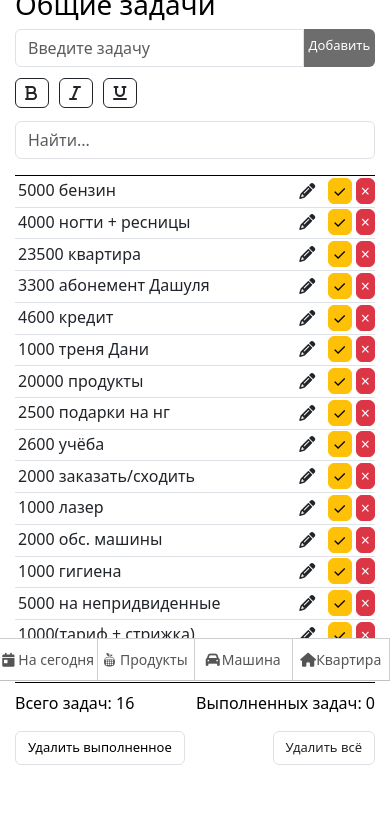
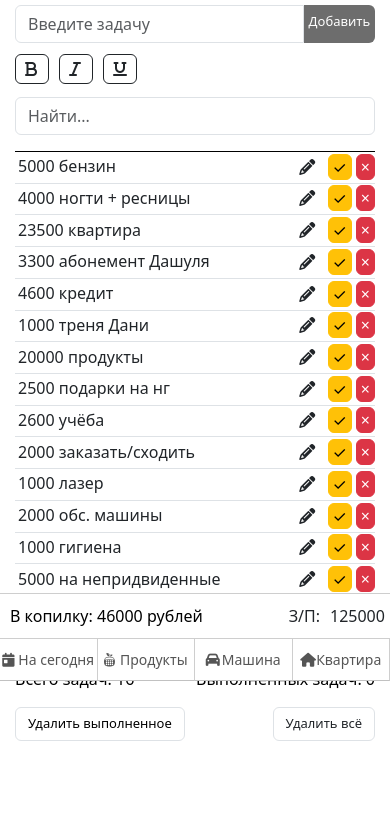
Before and after one commit to Esceup/todo-js, a plain HTML site: page index.html in a window 390 px wide. Shown: the part 163-1001 px from the top of the page. After the commit the page ends 977 px from the top, so only its background shows below. Drawn offline with nearby package versions, Linux system fonts and the light colour scheme.

Commit message:
add calculator

```diff
--- a/index.html
+++ b/index.html
@@ -31,7 +31,11 @@
     <div class="row">
       <div class="col-lg-3 col-sm-12 sidebarRight">
         <img src="./Time.svg" alt="Logo">
-          <div class="numberOfRubles" id="numberOfRubles">123</div>
+          <div class="numberOfRyblesBlock">
+            <div class="numberOfRubles" id="numberOfRubles">123</div>
+            <span>З/П:</span><span class="salary"  id="salary">125000</span>
+          </div>
+
           <ul>
 
             <li class="leftListItem">
--- a/index.js
+++ b/index.js
@@ -155,10 +155,13 @@ function refresh(arr) {
 
   let res = 0;
   for (let i = 0; i < arr.length; i++) {
-    res += Number(arr[i].title.replace(/[^.\d]+/g,"").replace( /^([^\.]*\.)|\./g, '$1' ));
-    numberOfRubles.innerHTML = `В копилку: ${res} рублей`;
-    console.log(+res);
+    res += Number(
+      arr[i].title.replace(/[^.\d]+/g, "").replace(/^([^\.]*\.)|\./g, "$1")
+    );
+    numberOfRubles.innerHTML = `В копилку: ${salary.innerHTML - res} рублей`;
+    console.log(salary.innerHTML - res);
   }
+  res = salary.innerHTML - res
 }
 refresh(notes);
 
--- a/style.css
+++ b/style.css
@@ -285,7 +285,28 @@ h1 {
 .btn-padding {
     padding: 0 4px;
 }
+
 @media(max-width: 992px) {
+    .numberOfRyblesBlock {
+            display: flex;
+            position: fixed;
+            z-index: 10;
+            bottom: 43px;
+            background: #ffffff;
+            padding: 10px;
+            margin-left: -15px;
+            width: 100%;
+            border-top: 1px solid #cecece;
+        }
+    .salary {
+        width: 50px;
+        margin-left: 10px;
+    }
+
+    .numberOfRubles {
+        margin-right: auto;
+        color:#000;
+    }
     body {
             background-color: #fff;
         }
@@ -304,7 +325,7 @@ h1 {
         z-index: 10;
         bottom:0;
         background-color:#fff;
-        border-top:#cecece
+        border-top:#cecece;
     }
     .sidebarRight ul li {
         font-size: 14px;
--- a/today.js
+++ b/today.js
@@ -10,6 +10,8 @@ const countMatches = document.getElementById("countMatches");
 const boldStyle = document.getElementById("boldStyle");
 const italicStyle = document.getElementById("italicStyle");
 const underlineStyle = document.getElementById("underlineStyle");
+let numberOfRubles = document.getElementById("numberOfRubles");
+let salary = document.getElementById("salary");
 
 boldStyle.onclick = function () {
   boldStyle.classList.toggle("active");
@@ -20,6 +22,8 @@ italicStyle.onclick = function () {
 underlineStyle.onclick = function () {
   underlineStyle.classList.toggle("active");
 };
+
+
 
 let todays = [];
 todays =
```
